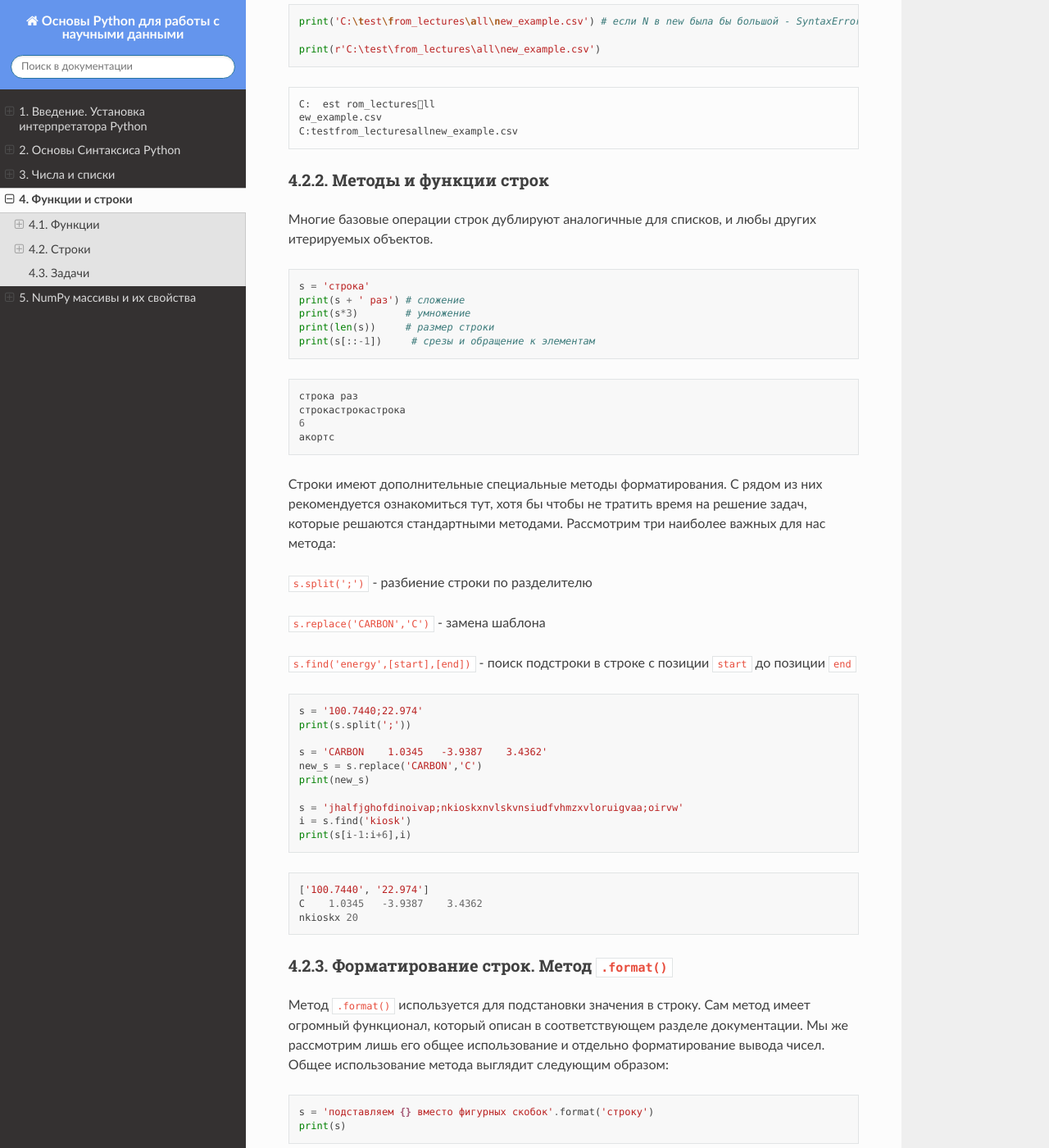
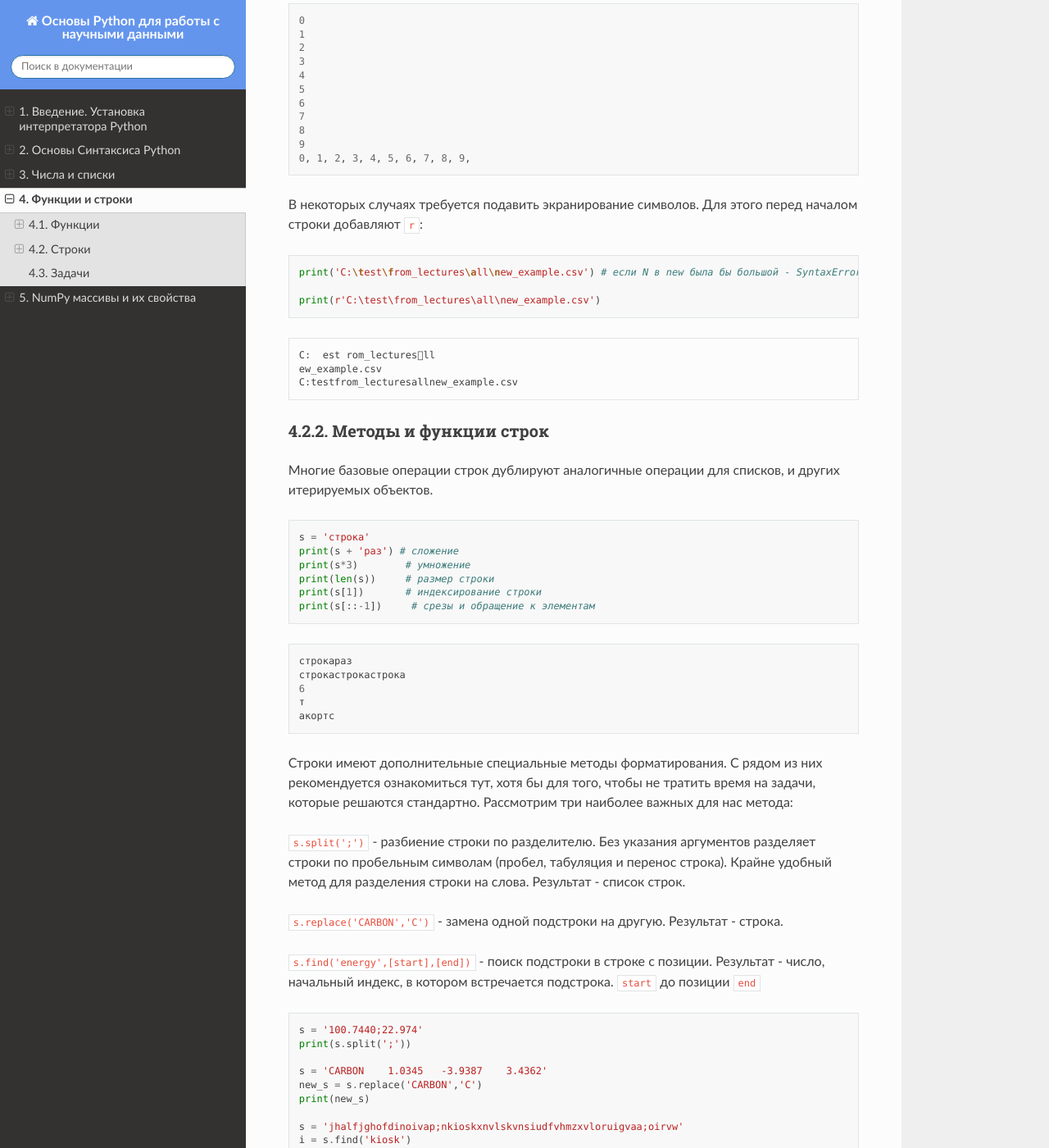
Before and after one commit to yamarus/PyForSci, a Sphinx documentation site: the page built from source/theme4.rst, in a window 1280 px wide and 1400 px high, scrolled down 4933 px. Shown: the whole window at 82% size. Built offline with Sphinx 7.4.7 and the Read the Docs theme 2.0.0, drawn with Linux system fonts in a browser that asks for light colours; some of the changed text lies outside the part shown.

Commit message:
Правка к теме 4
Небольшие правки текста, добавление пояснений и большие правки примеров - на мой взгляд в таком виде примеры проще для понимания

```diff
--- a/source/theme4.rst
+++ b/source/theme4.rst
@@ -13,7 +13,7 @@
 Функции
 -------
 
-Функция - объект принимающий аргументы, и возвращающий результат. В
+Функция - объект, принимающий аргументы и возвращающий результат. В
 простейщем случае функция определяются следующим образом:
 
 .. code:: python
@@ -26,11 +26,13 @@
         инструкцияN
         return результат
 
-Для использования функции просто вызываем ее из скрипта ниже объявления
+Для использования функции просто вызываем ее из скрипта в нужном месте ниже объявления (выше объявления вызвать функцию нельзя, т.к. она еще неопределена)
 
 .. code:: python
 
     переменная_для_результата = func(arg1, arg2, ..., argN)
+
+После этого в переменную ``переменная_для_результата`` скопируется значение переменной ``результат``, вычисленной внутри функции.
 
 Рассмотрим функцию, выводящую гипотенузу прямоугольного треугольника,
 зная длины сторон катетов: :math:`c=\sqrt{a^2+b^2}`
@@ -279,7 +282,16 @@
 
 .. parsed-literal::
 
-    0, 1, 2, 3, 4, 5, 6, 7, 8, 9,
+    0
+    1
+    2
+    3
+    4
+    5
+    6
+    7
+    8
+    9
     0, 1, 2, 3, 4, 5, 6, 7, 8, 9,
 
 В некоторых случаях требуется подавить экранирование символов. Для этого
@@ -302,36 +314,38 @@
 Методы и функции строк
 ----------------------
 
-Многие базовые операции строк дублируют аналогичные для списков, и любы
+Многие базовые операции строк дублируют аналогичные операции для списков, и
 других итерируемых объектов.
 
 .. code:: python
 
     s = 'строка'
-    print(s + ' раз') # сложение
+    print(s + 'раз') # сложение
     print(s*3)        # умножение
     print(len(s))     # размер строки
+    print(s[1])       # индексирование строки
     print(s[::-1])     # срезы и обращение к элементам
 
 
 .. parsed-literal::
 
-    строка раз
+    строкараз
     строкастрокастрока
     6
+    т
     акортс
 
 
 Строки имеют дополнительные специальные методы форматирования. С рядом
-из них рекомендуется ознакомиться тут, хотя бы чтобы не тратить время на
-решение задач, которые решаются стандартными методами. Рассмотрим три
+из них рекомендуется ознакомиться тут, хотя бы для того, чтобы не тратить время на
+задачи, которые решаются стандартно. Рассмотрим три
 наиболее важных для нас метода:
 
-``s.split(';')`` - разбиение строки по разделителю
+``s.split(';')`` - разбиение строки по разделителю. Без указания аргументов разделяет строки по пробельным символам (пробел, табуляция и перенос строка). Крайне удобный метод для разделения строки на слова. Результат - список строк.
 
-``s.replace('CARBON','C')`` - замена шаблона
+``s.replace('CARBON','C')`` - замена одной подстроки на другую. Результат - строка.
 
-``s.find('energy',[start],[end])`` - поиск подстроки в строке с позиции
+``s.find('energy',[start],[end])`` - поиск подстроки в строке с позиции. Результат - число, начальный индекс, в котором встречается подстрока.
 ``start`` до позиции ``end``
 
 .. code:: python
@@ -425,8 +439,8 @@
 
     from math import pi
     print('4 знака после запятой: {:.4f}'.format(pi))
-    print('\nширина колонки 10 символов, 2 знака после запятой\n{:10.2f}{:10.2f}'.format(pi,pi*10))
-    print('\n+ выравнивание слева и по центру, заполнение 0 и *\n{:0<12.2f}{:*^12.2e}'.format(pi,pi*10))
+    print('\nширина колонки 10 символов, 2 знака после запятой\n{:10.2f}\n{:10.2f}'.format(pi,pi*10))
+    print('\n+ выравнивание слева и по центру, заполнение 0 и *\n{:0<12.2f}\n{:*^12.2e}'.format(pi,pi*10))
     print('\nа это \u03C0 в %: {:+.3%}'.format(pi))
 
 
@@ -435,10 +449,12 @@
     4 знака после запятой: 3.1416
 
     ширина колонки 10 символов, 2 знака после запятой
-          3.14     31.42
+          3.14
+         31.42
 
     + выравнивание слева и по центру, заполнение 0 и *
-    3.1400000000**3.14e+01**
+    3.1400000000
+    **3.14e+01**
 
     а это π в %: +314.159%
 
```
Also changed, not shown: other parts of source/theme4.rst (+4 -3 lines).
